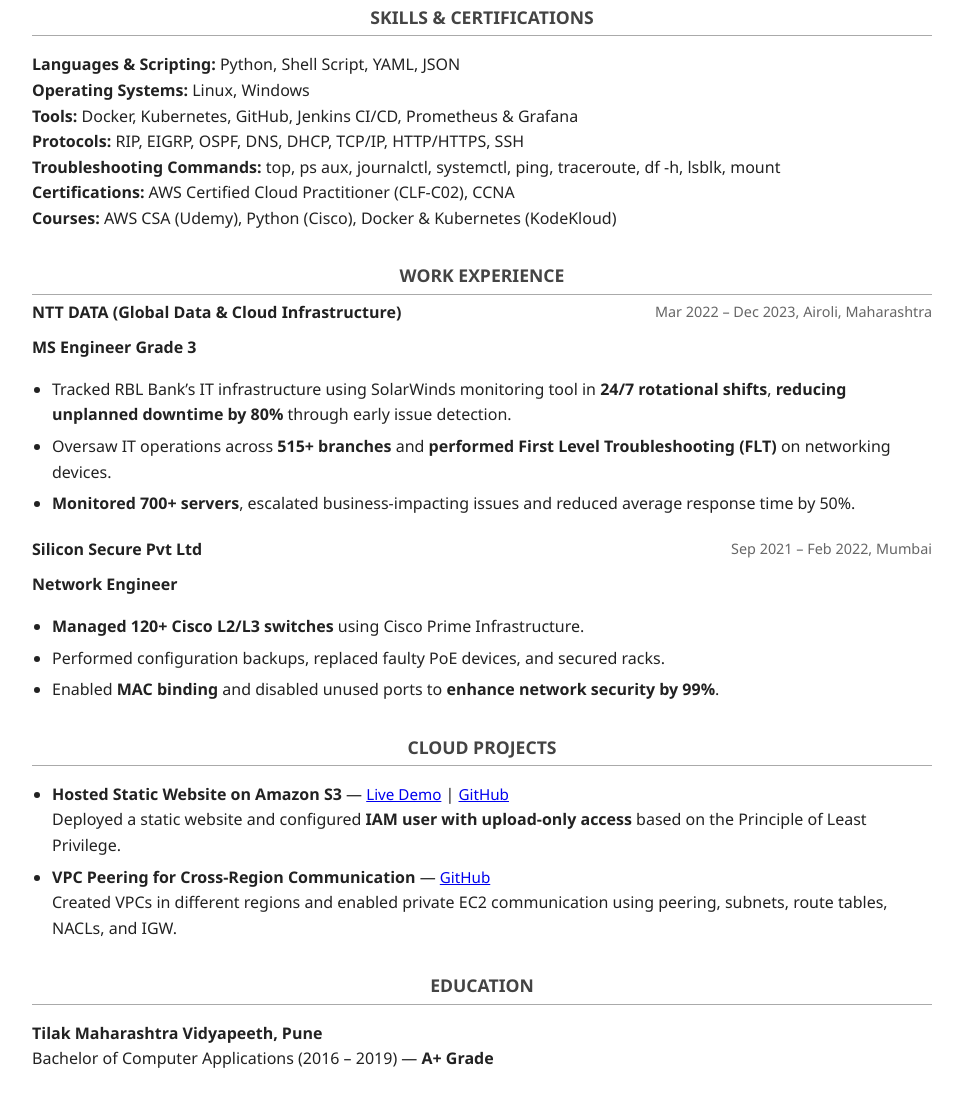
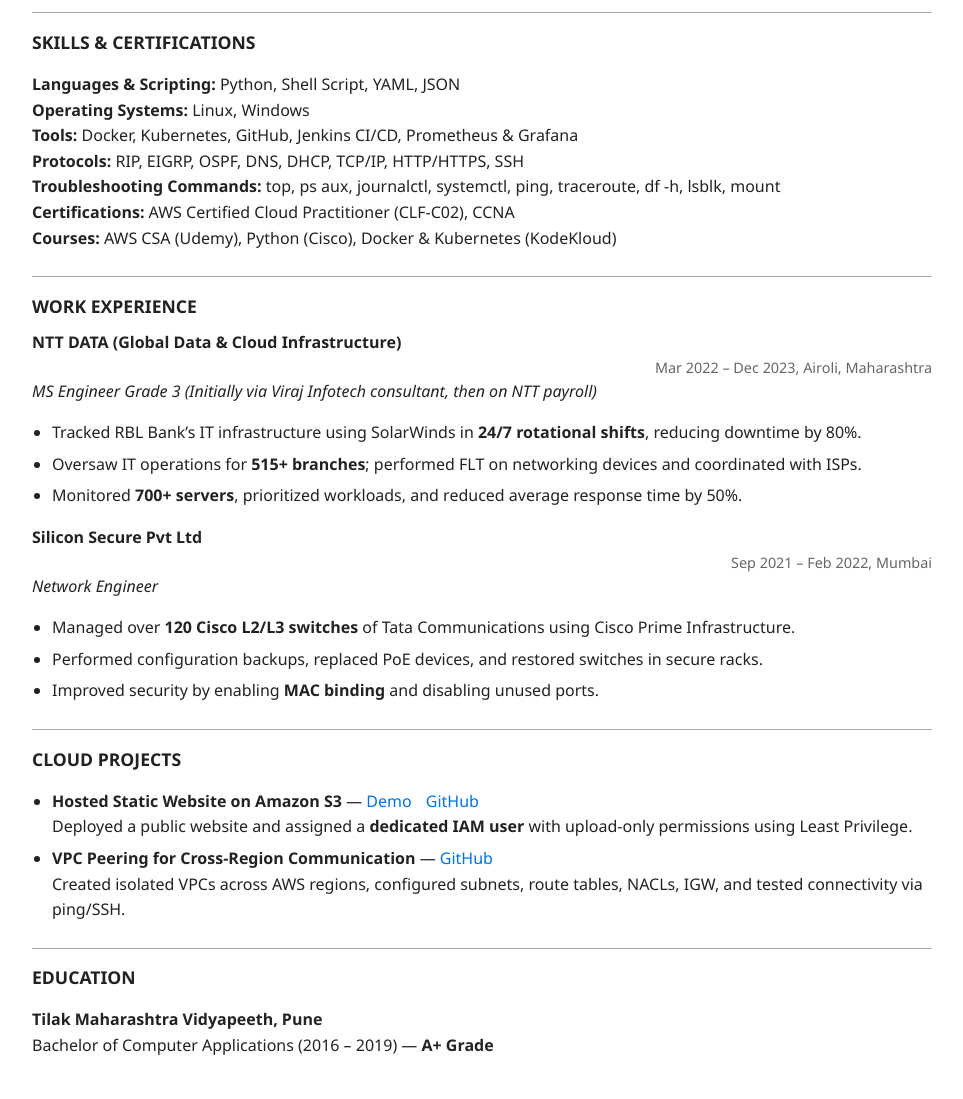
Before and after one commit to Amoomirr/Nginx-Docker, a plain HTML site: page index.html in a window 1280 px wide. Shown: the part 319-1418 px from the top of the page, without its empty margins (158-1121 px from the left). Drawn offline with Linux system fonts and the light colour scheme.

Commit message:
Update index.html

```diff
--- a/index.html
+++ b/index.html
@@ -3,40 +3,43 @@
 <head>
   <meta charset="UTF-8" />
   <meta name="viewport" content="width=device-width, initial-scale=1.0"/>
-  <title>Resume - Mohammed Amir</title>
+  <title>Mohammed Amir - Resume</title>
   <style>
     body {
       font-family: 'Segoe UI', Tahoma, Geneva, Verdana, sans-serif;
-      margin: 20px auto;
       max-width: 900px;
+      margin: 40px auto;
+      padding: 0 20px;
+      background-color: #fff;
+      color: #222;
       line-height: 1.6;
-      color: #222;
-      background: #fff;
     }
 
-    h1, h2 {
+    h1 {
       text-align: center;
       margin-bottom: 5px;
-    }
-
-    h2.section-title {
-      border-bottom: 1px solid #aaa;
-      padding-bottom: 4px;
-      margin-top: 30px;
-      text-transform: uppercase;
-      font-size: 1.1rem;
-      color: #444;
     }
 
     .contact, .links {
       text-align: center;
       font-size: 0.95rem;
-      margin-bottom: 10px;
     }
 
-    .contact a, .links a {
+    a {
       color: #0073e6;
       text-decoration: none;
+    }
+
+    hr.section {
+      border: none;
+      border-top: 1px solid #aaa;
+      margin: 25px 0 10px;
+    }
+
+    h2 {
+      text-transform: uppercase;
+      font-size: 1.1rem;
+      margin-bottom: 5px;
     }
 
     ul {
@@ -47,13 +50,15 @@
       margin-bottom: 6px;
     }
 
-    .job-title {
-      font-weight: bold;
-      display: block;
+    .section {
+      margin-bottom: 20px;
+    }
+
+    .job {
       margin-top: 10px;
     }
 
-    .job-company {
+    .job-title {
       font-weight: bold;
     }
 
@@ -63,16 +68,12 @@
       color: #666;
     }
 
-    .project-link {
-      font-size: 0.95rem;
+    .clear {
+      clear: both;
     }
 
-    .section {
-      margin-bottom: 20px;
-    }
-
-    .clear {
-      clear: both;
+    .project-links a {
+      margin-right: 10px;
     }
   </style>
 </head>
@@ -87,69 +88,77 @@
   </div>
 
   <div class="links">
-    <a href="https://github.com/Amoomir">GitHub: Amoomir</a> |
+    <a href="https://github.com/Amoomirr">GitHub: Amoomir</a> |
     <a href="http://linkedin.com/in/amirmohammed1282/">LinkedIn: amirmohammed1282</a>
   </div>
 
-  <h2 class="section-title">Profile Summary</h2>
+  <hr class="section" />
+  <h2>Profile Summary</h2>
   <p>
-    Aspiring Cloud Engineer with <strong>2 years of IT experience, skilled in infrastructure L1 monitoring and troubleshooting</strong>.
-    Took a career break to run a Shopify-based dropshipping store, gaining entrepreneurial and e-commerce exposure,
-    while <strong>actively upskilling in AWS Cloud and DevOps tools</strong> to transition into a cloud-based role.
+    Aspiring Cloud Engineer with <strong>2 years of IT experience, skilled in infrastructure L1 monitoring and troubleshooting</strong>. Took a career break to run a Shopify-based dropshipping store, gaining entrepreneurial and e-commerce exposure, while <strong>actively upskilling in AWS Cloud and DevOps tools</strong> to transition into a cloud-based role.
   </p>
 
-  <h2 class="section-title">Skills & Certifications</h2>
+  <hr class="section" />
+  <h2>Skills & Certifications</h2>
   <p>
-    <strong>Languages & Scripting:</strong> Python, Shell Script, YAML, JSON<br/>
-    <strong>Operating Systems:</strong> Linux, Windows<br/>
-    <strong>Tools:</strong> Docker, Kubernetes, GitHub, Jenkins CI/CD, Prometheus & Grafana<br/>
-    <strong>Protocols:</strong> RIP, EIGRP, OSPF, DNS, DHCP, TCP/IP, HTTP/HTTPS, SSH<br/>
-    <strong>Troubleshooting Commands:</strong> top, ps aux, journalctl, systemctl, ping, traceroute, df -h, lsblk, mount<br/>
-    <strong>Certifications:</strong> AWS Certified Cloud Practitioner (CLF-C02), CCNA<br/>
+    <strong>Languages & Scripting:</strong> Python, Shell Script, YAML, JSON<br>
+    <strong>Operating Systems:</strong> Linux, Windows<br>
+    <strong>Tools:</strong> Docker, Kubernetes, GitHub, Jenkins CI/CD, Prometheus & Grafana<br>
+    <strong>Protocols:</strong> RIP, EIGRP, OSPF, DNS, DHCP, TCP/IP, HTTP/HTTPS, SSH<br>
+    <strong>Troubleshooting Commands:</strong> top, ps aux, journalctl, systemctl, ping, traceroute, df -h, lsblk, mount<br>
+    <strong>Certifications:</strong> AWS Certified Cloud Practitioner (CLF-C02), CCNA<br>
     <strong>Courses:</strong> AWS CSA (Udemy), Python (Cisco), Docker & Kubernetes (KodeKloud)
   </p>
 
-  <h2 class="section-title">Work Experience</h2>
+  <hr class="section" />
+  <h2>Work Experience</h2>
 
-  <div class="section">
-    <span class="job-company">NTT DATA (Global Data & Cloud Infrastructure)</span>
-    <span class="date-location">Mar 2022 – Dec 2023, Airoli, Maharashtra</span>
+  <div class="job">
+    <div class="job-title">NTT DATA (Global Data & Cloud Infrastructure)</div>
+    <div class="date-location">Mar 2022 – Dec 2023, Airoli, Maharashtra</div>
     <div class="clear"></div>
-    <span class="job-title">MS Engineer Grade 3</span>
+    <em>MS Engineer Grade 3 (Initially via Viraj Infotech consultant, then on NTT payroll)</em>
     <ul>
-      <li>Tracked RBL Bank’s IT infrastructure using SolarWinds monitoring tool in <strong>24/7 rotational shifts</strong>, <strong>reducing unplanned downtime by 80%</strong> through early issue detection.</li>
-      <li>Oversaw IT operations across <strong>515+ branches</strong> and <strong>performed First Level Troubleshooting (FLT)</strong> on networking devices.</li>
-      <li><strong>Monitored 700+ servers</strong>, escalated business-impacting issues and reduced average response time by 50%.</li>
+      <li>Tracked RBL Bank’s IT infrastructure using SolarWinds in <strong>24/7 rotational shifts</strong>, reducing downtime by 80%.</li>
+      <li>Oversaw IT operations for <strong>515+ branches</strong>; performed FLT on networking devices and coordinated with ISPs.</li>
+      <li>Monitored <strong>700+ servers</strong>, prioritized workloads, and reduced average response time by 50%.</li>
     </ul>
   </div>
 
-  <div class="section">
-    <span class="job-company">Silicon Secure Pvt Ltd</span>
-    <span class="date-location">Sep 2021 – Feb 2022, Mumbai</span>
+  <div class="job">
+    <div class="job-title">Silicon Secure Pvt Ltd</div>
+    <div class="date-location">Sep 2021 – Feb 2022, Mumbai</div>
     <div class="clear"></div>
-    <span class="job-title">Network Engineer</span>
+    <em>Network Engineer</em>
     <ul>
-      <li><strong>Managed 120+ Cisco L2/L3 switches</strong> using Cisco Prime Infrastructure.</li>
-      <li>Performed configuration backups, replaced faulty PoE devices, and secured racks.</li>
-      <li>Enabled <strong>MAC binding</strong> and disabled unused ports to <strong>enhance network security by 99%</strong>.</li>
+      <li>Managed over <strong>120 Cisco L2/L3 switches</strong> of Tata Communications using Cisco Prime Infrastructure.</li>
+      <li>Performed configuration backups, replaced PoE devices, and restored switches in secure racks.</li>
+      <li>Improved security by enabling <strong>MAC binding</strong> and disabling unused ports.</li>
     </ul>
   </div>
 
-  <h2 class="section-title">Cloud Projects</h2>
+  <hr class="section" />
+  <h2>Cloud Projects</h2>
   <ul>
-    <li><strong>Hosted Static Website on Amazon S3</strong> — <a class="project-link" href="http://amir-static-website-project.s3-website.ap-south-1.amazonaws.com/">Live Demo</a> |
-      <a class="project-link" href="https://github.com/Amoomirr/static_website_hosted_on_s3">GitHub</a><br/>
-      Deployed a static website and configured <strong>IAM user with upload-only access</strong> based on the Principle of Least Privilege.
+    <li>
+      <strong>Hosted Static Website on Amazon S3</strong> —
+      <span class="project-links">
+        <a href="http://amir-static-website-project.s3-website.ap-south-1.amazonaws.com/">Demo</a>
+        <a href="https://github.com/Amoomirr/static_website_hosted_on_s3">GitHub</a>
+      </span><br>
+      Deployed a public website and assigned a <strong>dedicated IAM user</strong> with upload-only permissions using Least Privilege.
     </li>
-    <li><strong>VPC Peering for Cross-Region Communication</strong> —
-      <a class="project-link" href="https://github.com/Amoomirr/VPC-Peering-Cross-Region">GitHub</a><br/>
-      Created VPCs in different regions and enabled private EC2 communication using peering, subnets, route tables, NACLs, and IGW.
+    <li>
+      <strong>VPC Peering for Cross-Region Communication</strong> —
+      <a href="https://github.com/Amoomirr/VPC-Peering-Cross-Region">GitHub</a><br>
+      Created isolated VPCs across AWS regions, configured subnets, route tables, NACLs, IGW, and tested connectivity via ping/SSH.
     </li>
   </ul>
 
-  <h2 class="section-title">Education</h2>
+  <hr class="section" />
+  <h2>Education</h2>
   <p>
-    <strong>Tilak Maharashtra Vidyapeeth, Pune</strong><br/>
+    <strong>Tilak Maharashtra Vidyapeeth, Pune</strong><br>
     Bachelor of Computer Applications (2016 – 2019) — <strong>A+ Grade</strong>
   </p>
 
```
